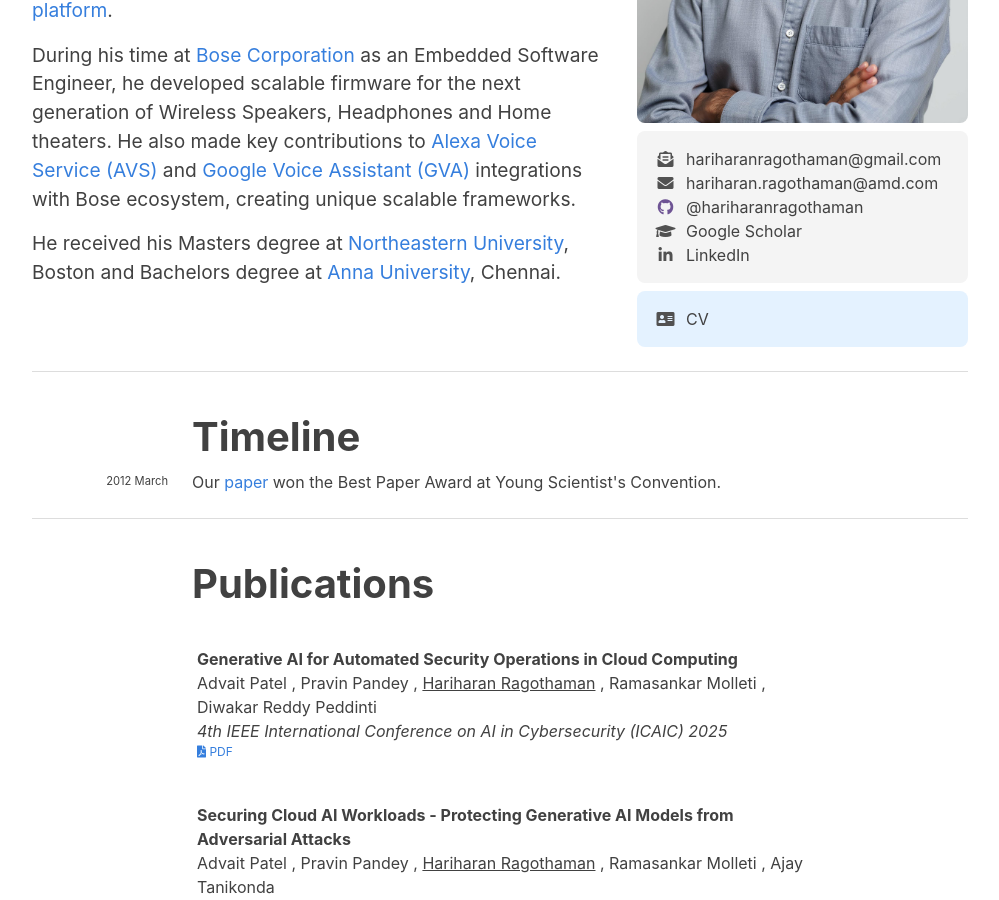
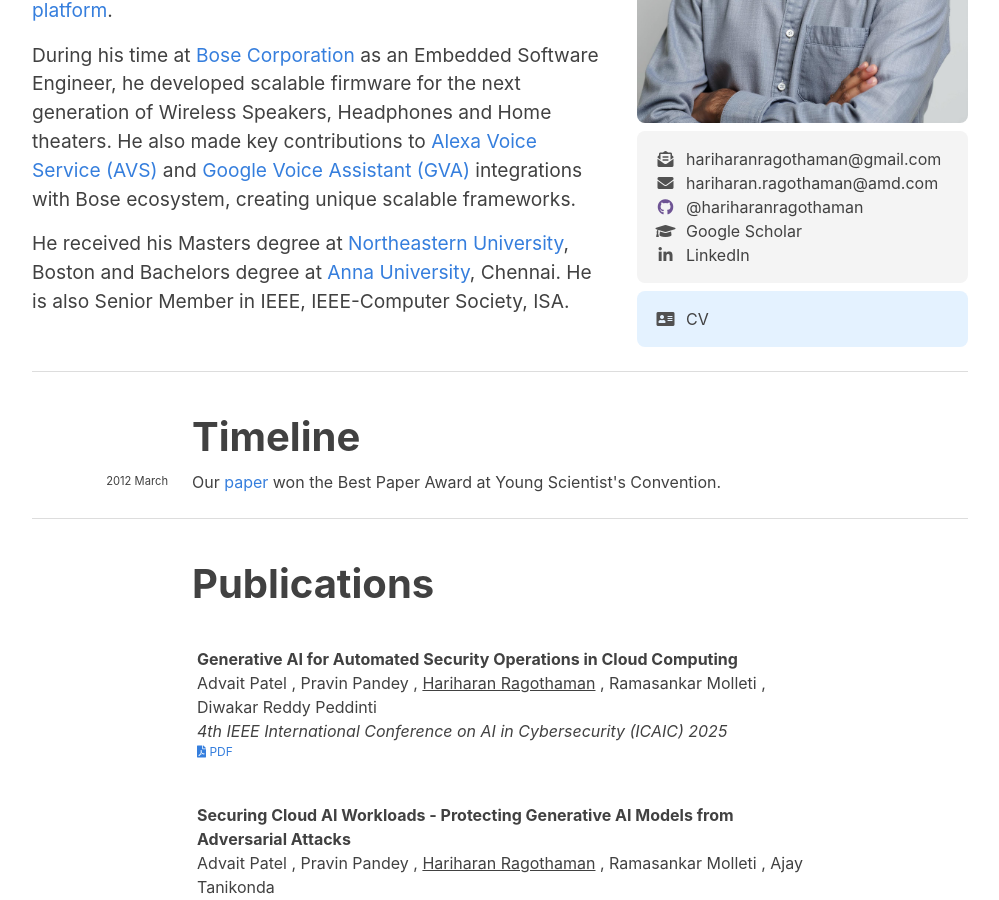
Before and after one commit to hariharanragothaman/hariharanragothaman.github.io, a Jekyll site: the page built from index.md, in a window 1280 px wide and 900 px high, scrolled down 465 px. Shown: the whole window, without its empty margins (140-1139 px from the left). Built offline with Jekyll 4.4.1, drawn with Linux system fonts in a browser that asks for light colours; nearby versions of some CDN libraries; some web fonts are replaced.

Commit message:
Polishes and Updates

```diff
--- a/index.md
+++ b/index.md
@@ -26,7 +26,7 @@ jsarr:
 	</div>
 	<div style="height: 1rem"></div>
 	<div class="intro-left">
-        He received his Masters degree at <a href="https://www.northeastern.edu/">Northeastern University</a>, Boston and Bachelors degree at <a href="https://www.annauniv.edu/">Anna University</a>, Chennai.
+        He received his Masters degree at <a href="https://www.northeastern.edu/">Northeastern University</a>, Boston and Bachelors degree at <a href="https://www.annauniv.edu/">Anna University</a>, Chennai. He is also Senior Member in IEEE, IEEE-Computer Society, ISA.
 	</div>
 	<div style="height: 1rem"></div>
 </div>
```
